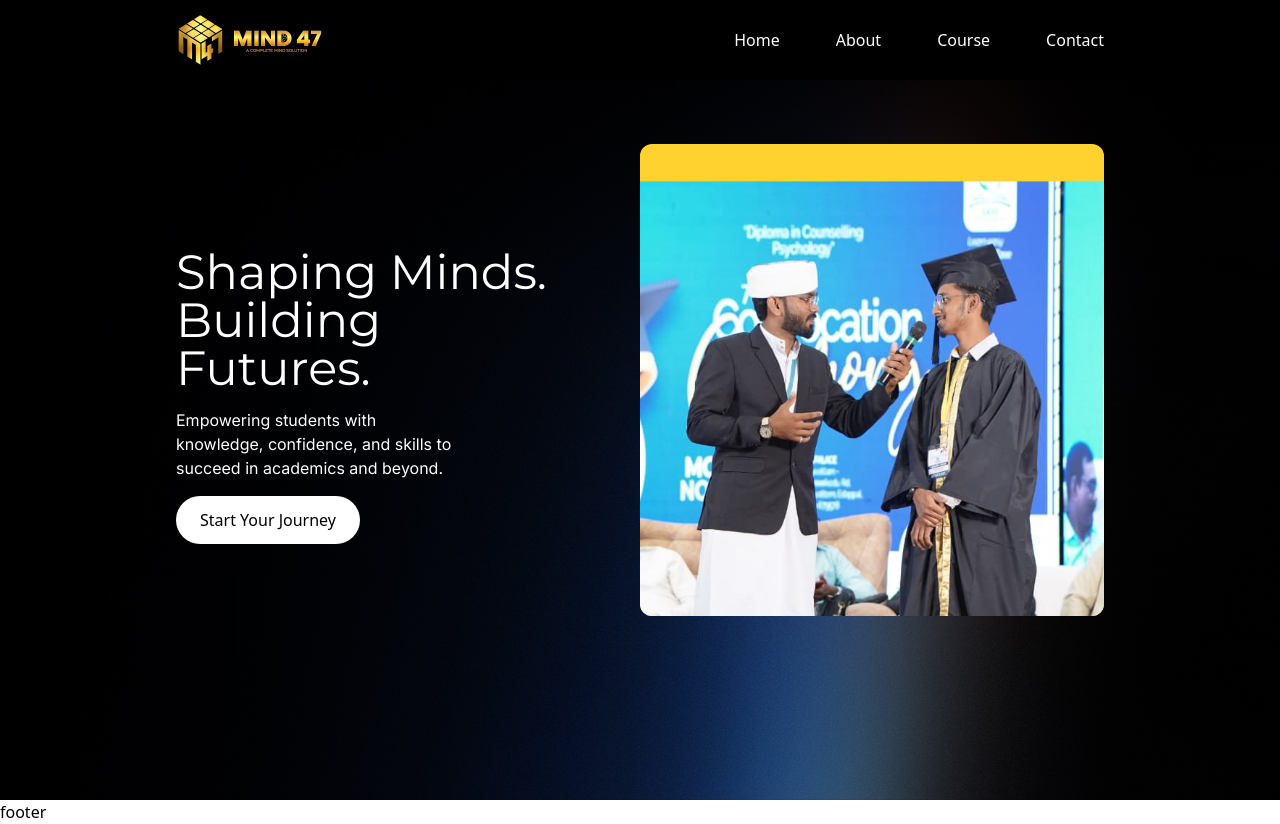
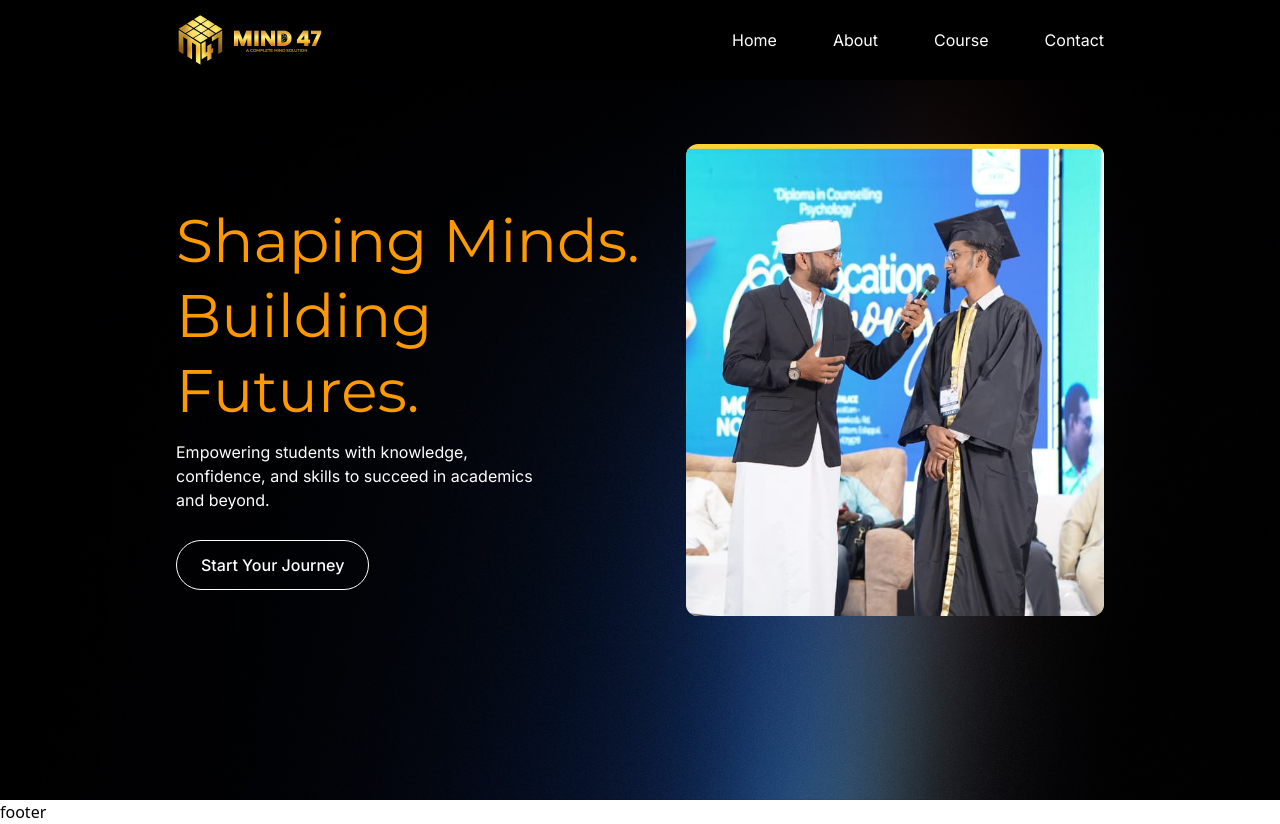
Before and after one commit to noufalkdlr/mind47academy, a Next.js app: page / in a window 1280 px wide. Built offline with nearby package versions, Linux system fonts and the light colour scheme.

Commit message:
fix-aligments

```diff
--- a/src/app/page.tsx
+++ b/src/app/page.tsx
@@ -9,23 +9,25 @@ export default function Home() {
 
       >
         <div className="flex flex-col-reverse justify-end lg:flex-row lg:items-center lg:pt-36 lg:justify-between  pt-26  text-white ">
-          <div className="pt-8  flex flex-col gap-4">
-            <h1 className="text-5xl  lg:w-96 font-heading ">Shaping Minds. Building Futures.</h1>
-            <p className="w-72 font-sans ">
+          <div className="pt-8  flex flex-col gap-3  lg:w-[50%]">
+            <h1 className="text-[40px] lg:text-6xl   font-heading text-amber-500  leading-tight ">Shaping Minds. Building Futures.</h1>
+            <p className="w-76 lg:w-[80%] font-sans font-normal  ">
               Empowering students with knowledge, confidence, and skills to
               succeed in academics and beyond.
             </p>
-            <button className="bg-white font-medium text-black w-46 px-6 py-3 rounded-full">
+<div>
+              <button className=" border border-bg-white font-sans mt-4 font-medium  px-6 py-3 rounded-full cursor-pointer transition-all ease-in-out duration-300 hover:bg-neutral-200 hover:text-black hover:translate-y-1 ">
               Start Your Journey
             </button>
+</div>
           </div>
-          <div className="bg-amber-300 relative overflow-hidden w-full h-48 lg:w-[50%] lg:h-118  rounded-xl group">
+          <div className="bg-amber-300 relative overflow-hidden w-full h-48 lg:w-[45%] lg:h-118  rounded-xl group">
             <Image
               src="/images/hero-image-1.jpeg"
               alt="home-image"
               width={900}
               height={200}
-              className="transition-transform scale-120 lg:scale-200 translate-y-4 lg:translate-y-48 lg:-translate-x-14 duration-500 ease-in-out group-hover:scale-130 lg:group-hover:scale-210"
+              className="transition-all scale-120 lg:scale-200 translate-y-4 lg:translate-y-36 lg:-translate-x-14 duration-500 ease-in-out group-hover:grayscale group-hover:scale-130 lg:group-hover:scale-210"
             />
           </div>
         </div>
--- a/src/components/layout/header.tsx
+++ b/src/components/layout/header.tsx
@@ -8,7 +8,7 @@ export default function Header() {
   const [open, setOpen] = useState(false);
 
   return (
-    <header className="fixed w-full z-50">
+    <header className="fixed w-full z-50 font-sans ">
       <div className="flex justify-between bg-black px-4 lg:px-44 h-16 items-center py-10 ">
         {/* Logo */}
 
```
